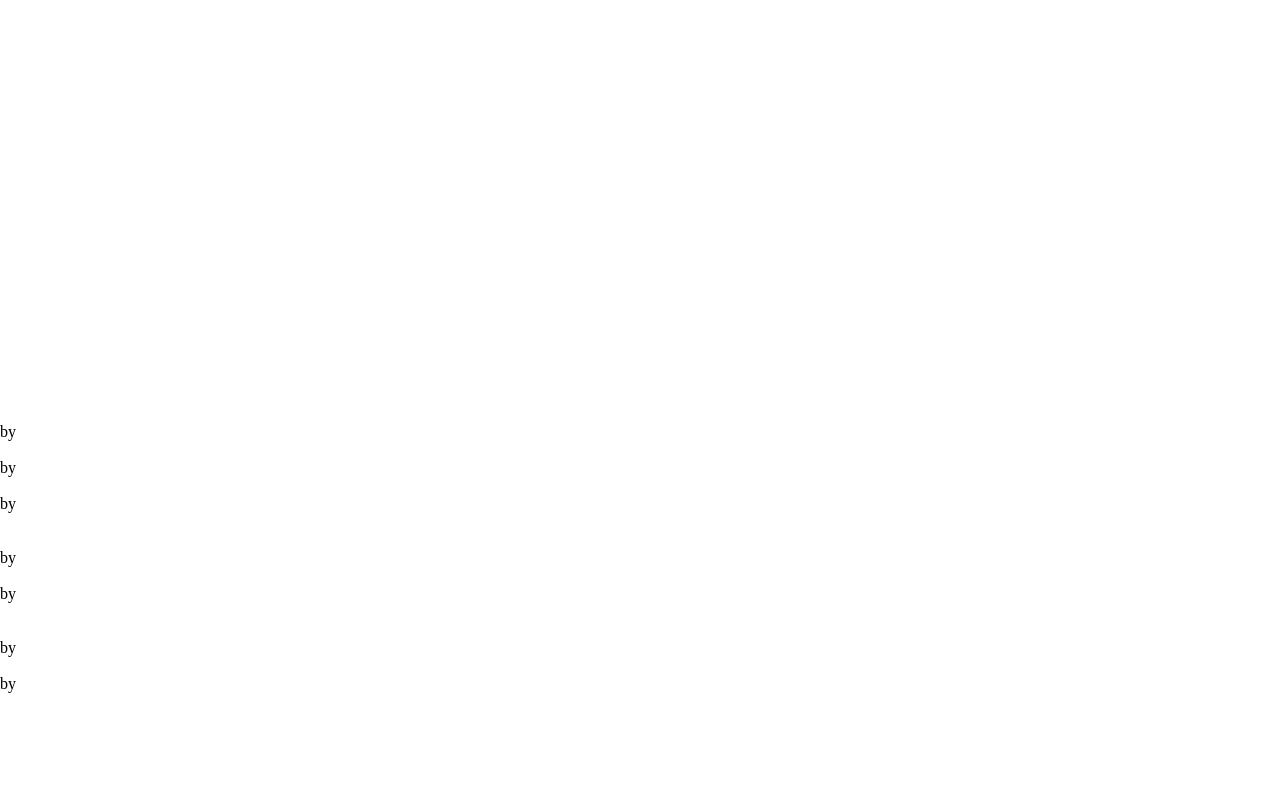
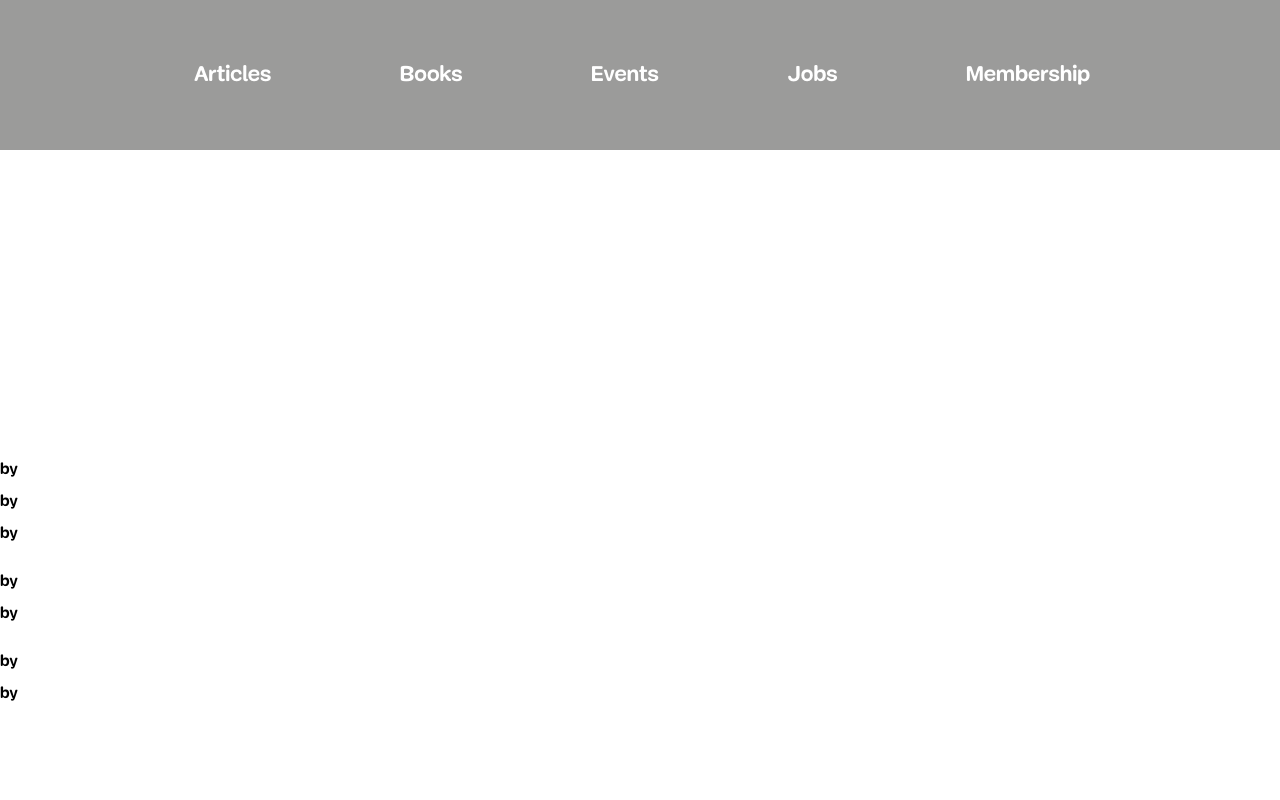
Before and after one commit to PhiPhiPhi/Smashing-Magazine-clone, a plain HTML site: page index.html in a window 1280 px wide. Shown: the top 800 px of the page. Drawn offline with Linux system fonts and the light colour scheme.

Commit message:
styled navigation part

```diff
--- a/assets/css/style.css
+++ b/assets/css/style.css
@@ -1,7 +1,17 @@
+@font-face {
+    font-family: "Mija Bold";
+    src:
+      url("../fonts/mija_bold-webfont.woff2") format("woff2");
+    font-style: normal;
+    font-weight: 400;
+  }
+
+
 * {
     padding: 0;
     margin: 0;
     box-sizing: border-box;
+    font-family: 'Mija Bold', sans-serif;
 }
 
 .content_wrapper {
@@ -10,6 +20,34 @@
     width: 100%;
 }
 .main_header {
+    height: 150px;
+    width: 100%;
+}
+
+.main_nav {
     display: flex;
+    width: 100%;
+    height: 100%;
+    align-items: center;
+    background-color: rgb(155, 155, 154);
+    justify-content: space-between;
+}
+.logo {
+    width: 10%;
+}
+.navigation {
+    display: flex;
+    height: inherit;
+    align-items: center;
+    justify-content: space-around;
+    width: 80%;
+}
 
+.search {
+    width: 10%;
 }
+
+.nav_item {
+    color: #fff;
+    font-size: 22px;
+}
--- a/index.html
+++ b/index.html
@@ -13,24 +13,29 @@
                 <nav class="main_nav">
                     <div class="logo"></div>
                     <div class="navigation">
-                        <div>
+                        <div class="nav_item_bloc">
                             <img src="" alt="">
-                            <span></span>
+                            <span class="nav_item">Articles</span>
                             <span></span>
                         </div>
-                        <div>
+                        <div class="nav_item_bloc">
                             <img src="" alt="">
-                            <span></span>
+                            <span class="nav_item">Books</span>
                             <span></span>
                         </div>
-                        <div>
+                        <div class="nav_item_bloc">
                             <img src="" alt="">
-                            <span></span>
+                            <span class="nav_item">Events</span>
                             <span></span>
                         </div>
-                        <div>
+                        <div class="nav_item_bloc">
                             <img src="" alt="">
+                            <span class="nav_item">Jobs</span>
                             <span></span>
+                        </div>
+                        <div class="nav_item_bloc">
+                            <img src="" alt="">
+                            <span class="nav_item">Membership</span>
                             <span></span>
                         </div>
 
```
Also changed, not shown: assets/fonts/mija_bold-webfont.woff2 (added).
